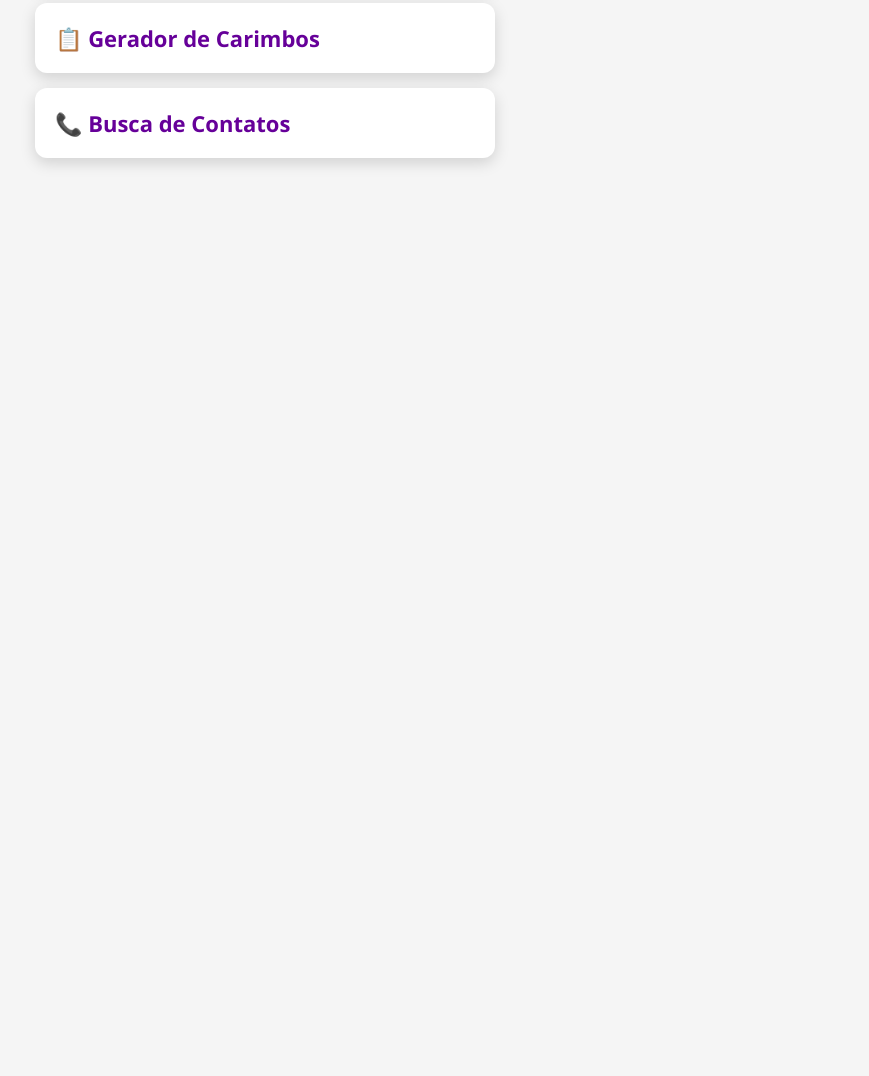
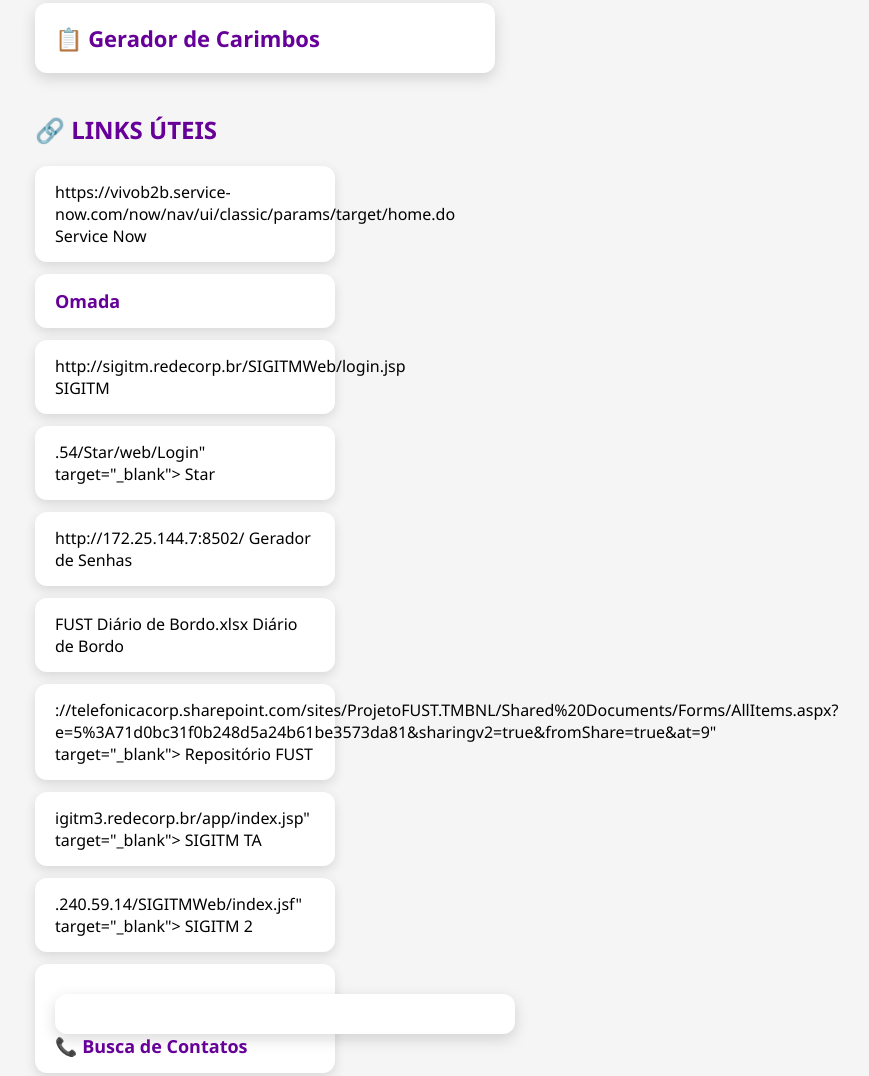
Before and after one commit to BrunoArrais1/e-mail-manuten-o-parceira, a plain HTML site: page index.html in a window 1280 px wide. Shown: the part 203-1279 px from the top of the page, without its empty margins (5-874 px from the left). Before the commit the page ends 800 px from the top, so only its background shows below. Drawn offline with Linux system fonts and the light colour scheme.

Commit message:
index.html

```diff
--- a/index.html
+++ b/index.html
@@ -55,7 +55,40 @@
     right:20px;
     z-index:1000;
 }
+.secao-titulo{
+    color:#660099;
+    margin-top:40px;
+    margin-bottom:20px;
+    text-align:left;
+}
 
+.links-uteis{
+    display:flex;
+    flex-direction:column;
+    gap:12px;
+    align-items:flex-start;
+}
+
+.card-link{
+    width:260px;
+    background:white;
+    padding:15px 20px;
+    border-radius:12px;
+    box-shadow:0 4px 12px rgba(0,0,0,.12);
+    transition:.2s;
+}
+
+.card-link:hover{
+    transform:translateY(-2px);
+}
+
+.card-link a{
+    text-decoration:none;
+    color:#660099;
+    font-weight:bold;
+    font-size:18px;
+    display:block;
+}
 #temaBtn{
     width:160px;
     height:45px;
@@ -131,6 +164,70 @@
         📋 Gerador de Carimbos
     </a>
 </div>
+<h2 class="secao-titulo">🔗 LINKS ÚTEIS</h2>
+
+<div class="links-uteis">
+
+    <div class="card-link">
+        https://vivob2b.service-now.com/now/nav/ui/classic/params/target/home.do
+            Service Now
+        </a>
+    </div>
+
+    <div class="card-link">
+        <a href="https://use1-omada-cloud.tplinkcloud.com/#/child/devices" target="_blank">
+            Omada
+        </a>
+    </div>
+
+    <div class="card-link">
+        http://sigitm.redecorp.br/SIGITMWeb/login.jsp
+            SIGITM
+        </a>
+    </div>
+
+    <div class="card-link">
+        .54/Star/web/Login" target="_blank">
+            Star
+        </a>
+    </div>
+
+    <div class="card-link">
+        http://172.25.144.7:8502/
+            Gerador de Senhas
+        </a>
+    </div>
+
+    <div class="card-link">
+        FUST Diário de Bordo.xlsx
+            Diário de Bordo
+        </a>
+    </div>
+
+    <div class="card-link">
+        ://telefonicacorp.sharepoint.com/sites/ProjetoFUST.TMBNL/Shared%20Documents/Forms/AllItems.aspx?e=5%3A71d0bc31f0b248d5a24b61be3573da81&sharingv2=true&fromShare=true&at=9" target="_blank">
+            Repositório FUST
+        </a>
+    </div>
+
+    <div class="card-link">
+        igitm3.redecorp.br/app/index.jsp" target="_blank">
+            SIGITM TA
+        </a>
+    </div>
+
+    <div class="card-link">
+        .240.59.14/SIGITMWeb/index.jsf" target="_blank">
+            SIGITM 2
+        </a>
+    </div>
+
+    <div class="card-link">
+        <a href="https://fust-telefonica.brazilsouth.cloudapp.azure.com:40443/?orgId=2" target="a
+        </a>
+    </div>
+
+</div>
 
 <div class="card">
     <a href="contatos.html">
```
